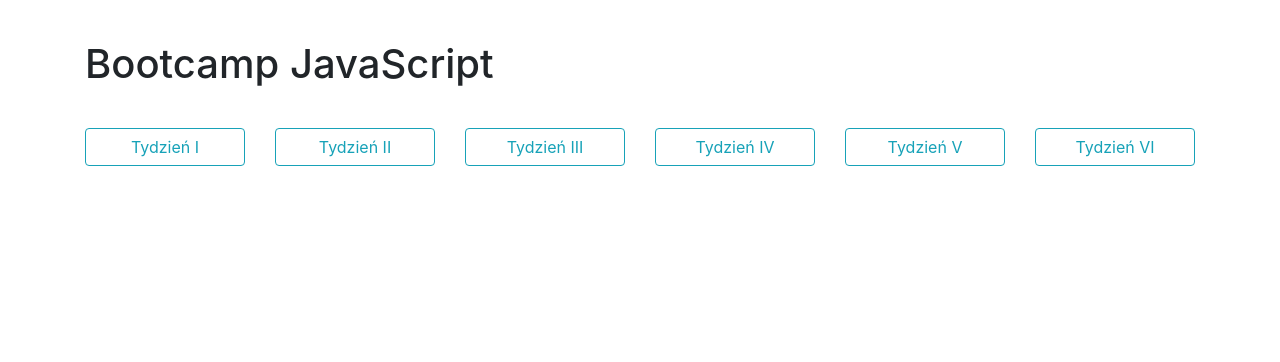
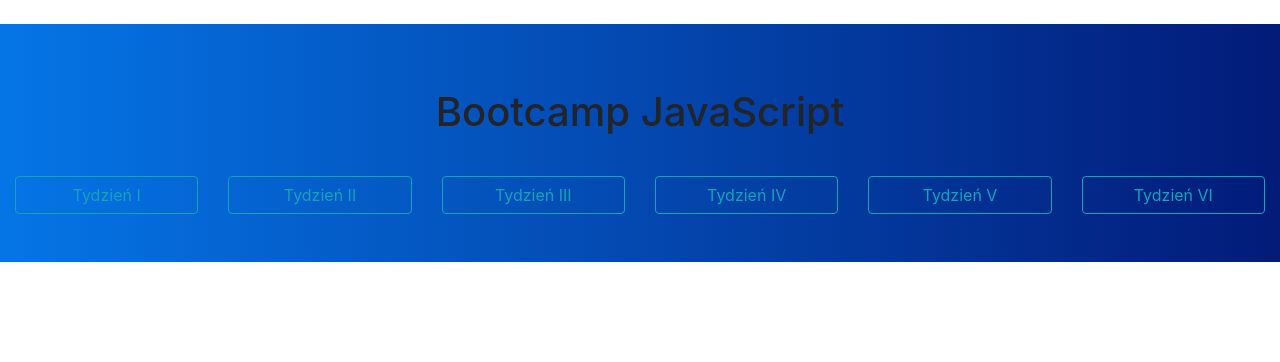
Before and after one commit to kargeb/bootcampJavaScript, a plain HTML site: page index.html in a window 1280 px wide. Drawn offline with nearby package versions, Linux system fonts and the light colour scheme.

Commit message:
done, good

```diff
--- a/css/style.css
+++ b/css/style.css
@@ -5,6 +5,10 @@ h1 {
 
 #mainHeader {
     margin-top: 1em;
+}
+
+#headerIndex {
+    background: linear-gradient(to right, #0575e6, #021b79);
 }
 
 h3 {
--- a/css/styleNew.css
+++ b/css/styleNew.css
@@ -165,6 +165,7 @@ body {
 
 .head {
     background-color: #fff;
+    /* background: linear-gradient(to right, #0575e6, #021b79); */
     padding-top: 1em;
     margin-bottom: 1.5em;
 }
--- a/index.html
+++ b/index.html
@@ -14,9 +14,10 @@
 </head>
 
 <body>
-    <div class="container">
-
-        <header>
+    <br>
+    <div class="container-fluid" id="headerIndex">
+        <br>
+            <header class="text-center">
                     <h1 id="mainHeader">Bootcamp JavaScript</h1>
             </header>
 
@@ -42,6 +43,9 @@
                 </div>
 
             </div>
+            <br><br>
+    </div>
+    <div class="container">
         <br><br>
         <div  class="row">
             <div  id="tasks" class="col">
```
Also changed, not shown: week_1/11.html (+2 -2 lines). Lines whose indentation alone changed are shown as unchanged.
